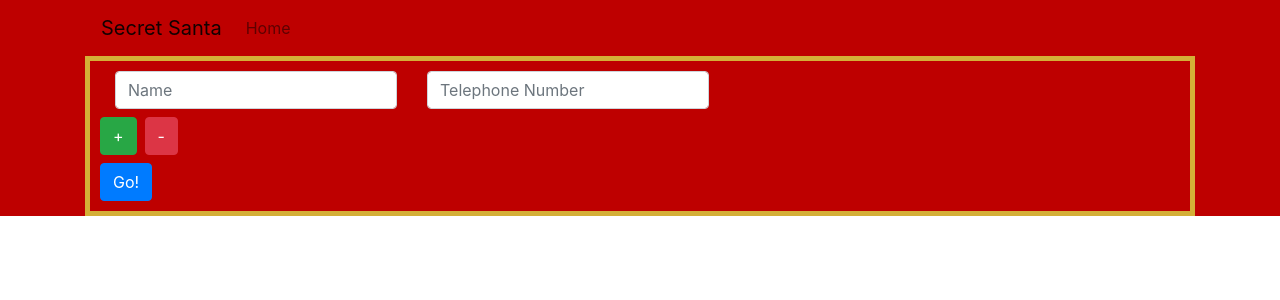
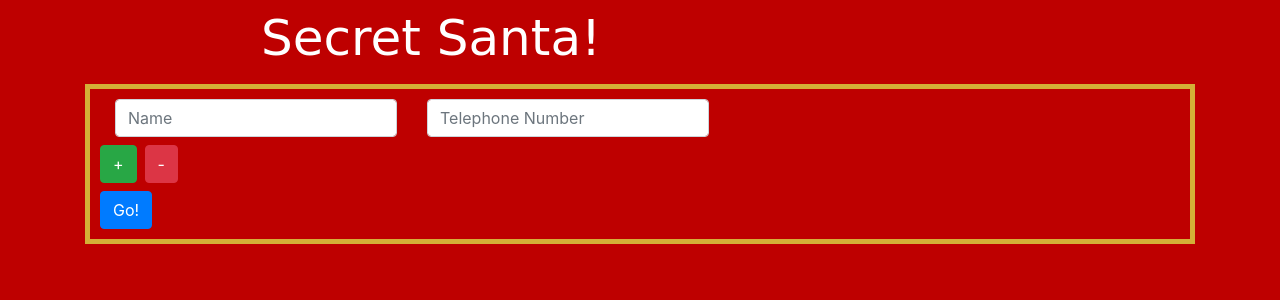
Before and after one commit to adithya-somasundaram/secret-santa, a React (Create React App) app: page / in a window 1280 px wide. Shown: the top 300 px of the page. Built offline with nearby package versions, Linux system fonts and the light colour scheme.

Commit message:
small style adjustments

```diff
--- a/src/App.css
+++ b/src/App.css
@@ -36,3 +36,7 @@
     transform: rotate(360deg);
   }
 }
+
+html {
+  background-color: #be0000;
+}
--- a/src/components/Home.js
+++ b/src/components/Home.js
@@ -15,7 +15,14 @@ class Home extends Component {
             entry: [],
             users: [''],
             numbers: [0],
-            total: 2
+            total: 2,
+            title: 'Secret Santa!',
+            title_style : {
+                fontFamily : 'Comic Sans MS',
+                paddingLeft : '20vh',
+                fontSize : '50px',
+                color : 'white'
+            }
         }
     }
 
@@ -96,7 +103,9 @@ class Home extends Component {
         }
 
         console.log(shuffled)
-
+        this.setState({
+            title : 'Please wait...'
+        })
         for (var c = 0; c < shuffled.length; c++) {
             // setTimeout(this.sendMsg(shuffled[c][0], shuffled[c][1], shuffled[(c+1)%shuffled.length][0]), 5000*c)
             setTimeout((shuffled, c) => {
@@ -191,12 +200,14 @@ class Home extends Component {
     render() {
         return (
             <div style={backgroundC}>
+                <link href='https://fonts.googleapis.com/css?family=Mountains of Christmas'></link>
                 <Container fluid="md">
                     <Navbar border="success">
-                        <Navbar.Brand href="#">Secret Santa</Navbar.Brand>
+                    <h2 style={this.state.title_style}>{this.state.title}</h2>
+                        {/* <Navbar.Brand href="#">Secret Santa</Navbar.Brand>
                         <Nav className="mr-auto">
                             <Nav.Link href="#home">Home</Nav.Link>
-                        </Nav>
+                        </Nav> */}
                     </Navbar>
                     <div style={border}>
                         {this.state.entry}
```
